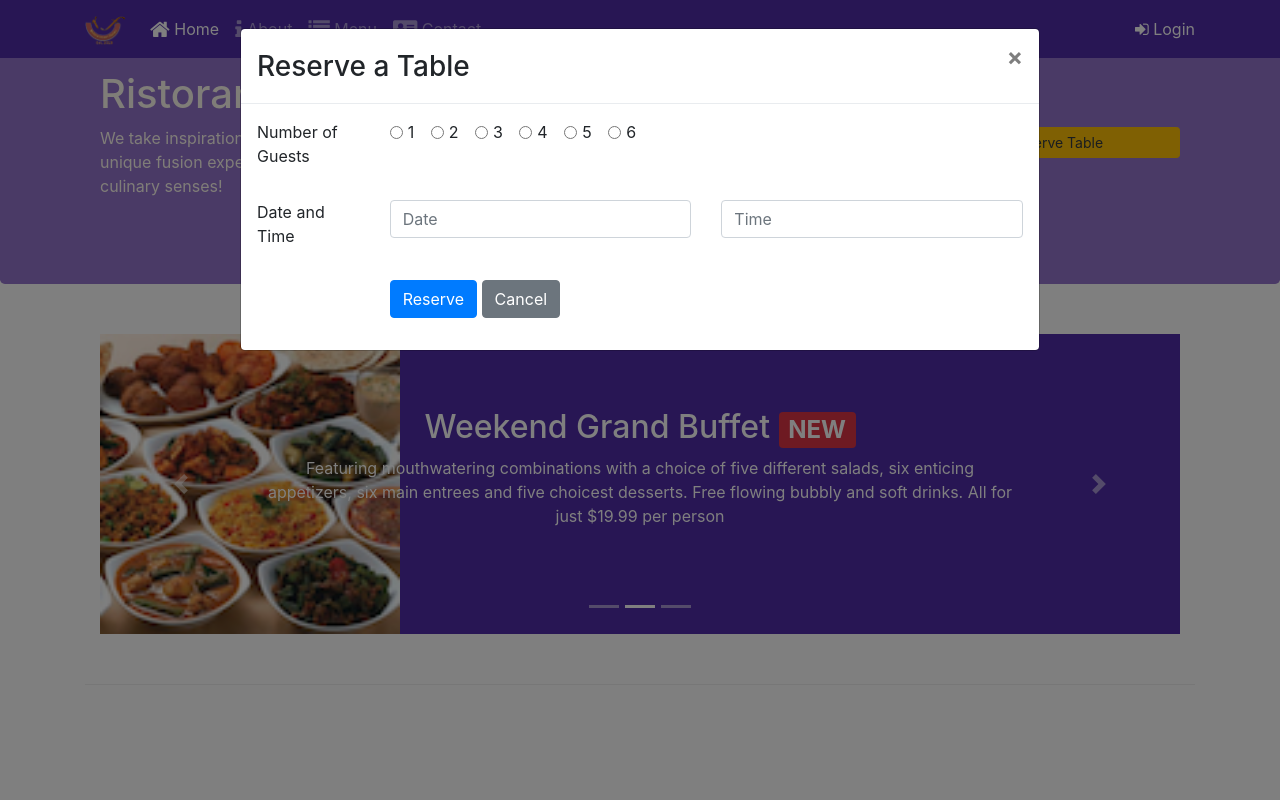
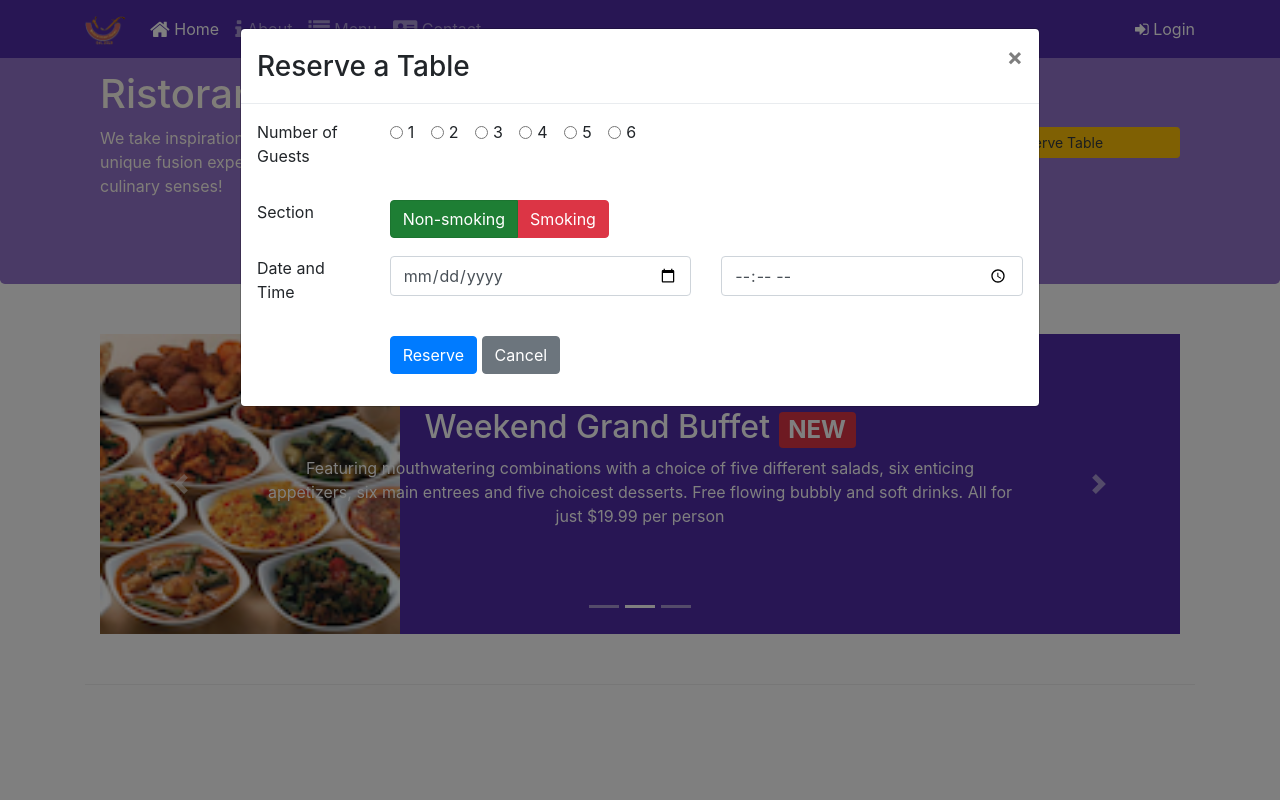
Before and after one commit to GreatStephen/ConFusion, a website: page index.html in a window 1280 px wide. Both pictures are taken after a click on the link "Reserve Table". Shown: the top 800 px of the page. Drawn offline with nearby package versions, Linux system fonts and the light colour scheme.

Commit message:
Assignment 3 part 2&3

```diff
--- a/index.html
+++ b/index.html
@@ -143,12 +143,26 @@
                         </div>
 
                         <div class="form-group row">
+                            <p class="col-12 col-sm-2">Section</p>
+                            <div class="col-12 col-sm-10">
+                                <div class="btn-group btn-group-toggle" data-toggle="buttons">
+                                    <label class="form-check-label btn btn-success active">
+                                        <input type="radio" class="form-check-input" name="options" id="nonsmoking" autocomplete="off" checked> Non-smoking
+                                    </label>
+                                    <label class="form-check-label btn btn-danger">
+                                        <input type="radio" class="form-check-input" name="options" id="smoking" autocomplete="off"> Smoking
+                                    </label>
+                                </div>
+                            </div>
+                        </div>
+
+                        <div class="form-group row">
                             <p class="col-12 col-sm-2">Date and Time</p>
                             <div class="col-12 col-sm-5">
-                                <input type="text" class="form-control" id="date" name="date" placeholder="Date">
+                                <input type="date" class="form-control" id="date" name="date" placeholder="Date">
                             </div>
                             <div class="col-12 col-sm-5">
-                                <input type="text" class="form-control" id="date" name="date" placeholder="Time">
+                                <input type="time" class="form-control" id="date" name="date" placeholder="Time">
                             </div>
                         </div>
 
@@ -272,7 +286,7 @@
         </div>
 
         <!-- Assignment 2-->
-        <div class="row row-content align-items-center" id="reserve-a-table">
+        <!-- <div class="row row-content align-items-center" id="reserve-a-table">
             <div class="col-12 col-sm-8 offset-sm-2">
                 <div class="card">
                     <h3 class="card-header bg-warning text-white">Reserve a Table</h3>
@@ -327,7 +341,7 @@
                     </div>
                 </div>
             </div>
-        </div>
+        </div> -->
     </div>
 
     <footer class="footer">
```
